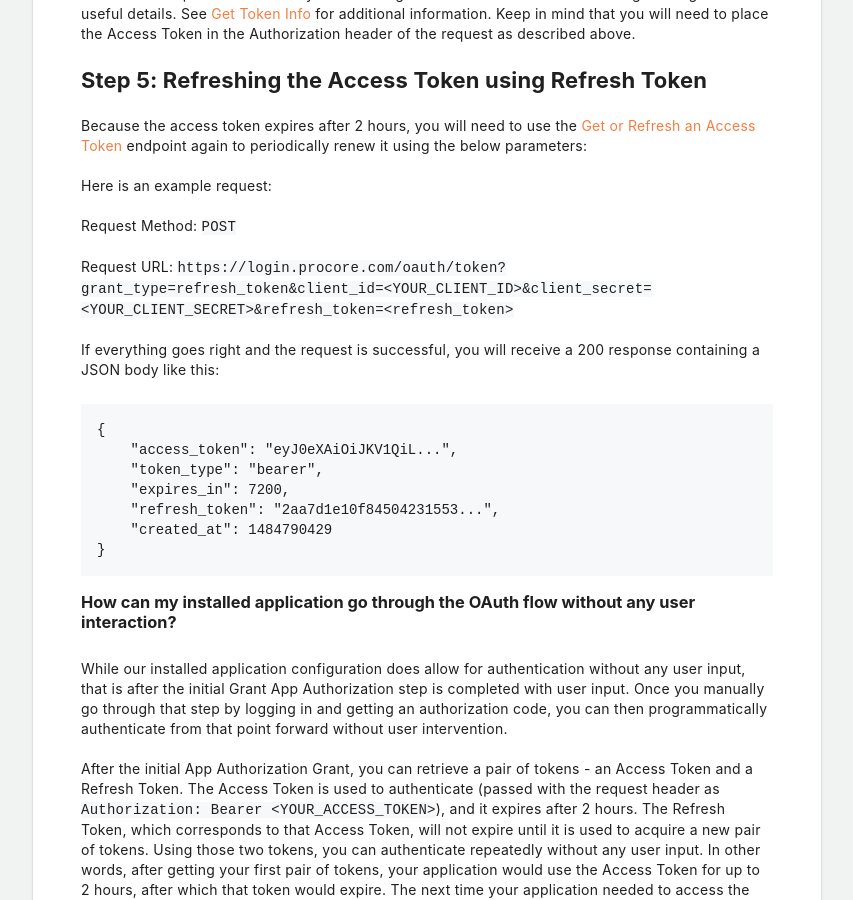
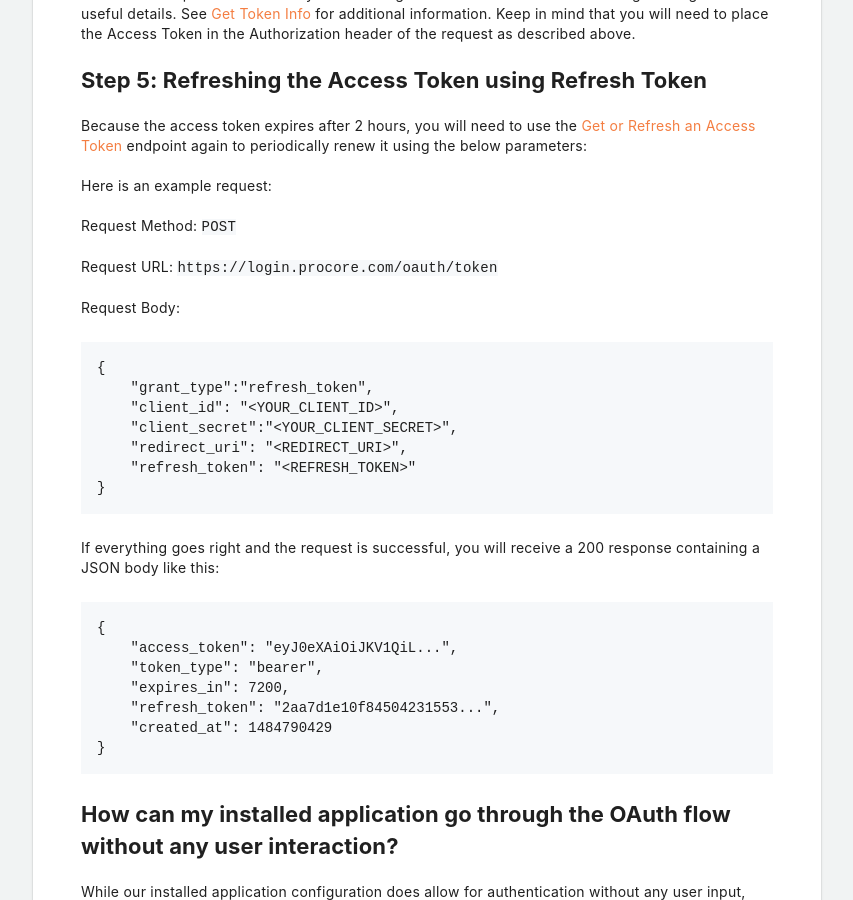
Before and after one commit to procore/documentation, a Jekyll site: the page built from oauth/oauth_installed_apps.md, in a window 1280 px wide and 900 px high, scrolled down 3962 px. Shown: the whole window, without its empty margins (411-1264 px from the left). Built offline with Jekyll 4.4.1, drawn with Linux system fonts in a browser that asks for light colours.

Commit message:
Fixing code example in refresh token step.

````diff
--- a/oauth/oauth_installed_apps.md
+++ b/oauth/oauth_installed_apps.md
@@ -120,7 +120,19 @@ Here is an example request:
 
 Request Method: `POST`
 
-Request URL: `https://login.procore.com/oauth/token?grant_type=refresh_token&client_id=<YOUR_CLIENT_ID>&client_secret=<YOUR_CLIENT_SECRET>&refresh_token=<refresh_token>`
+Request URL: `https://login.procore.com/oauth/token`
+
+Request Body:
+
+```
+{
+    "grant_type":"refresh_token",
+    "client_id": "<YOUR_CLIENT_ID>",
+    "client_secret":"<YOUR_CLIENT_SECRET>",
+    "redirect_uri": "<REDIRECT_URI>",
+    "refresh_token": "<REFRESH_TOKEN>"
+}
+```
 
 If everything goes right and the request is successful, you will receive a 200 response containing a JSON body like this:
 
@@ -134,7 +146,7 @@ If everything goes right and the request is successful, you will receive a 200 r
 }
 ```
 
-### How can my installed application go through the OAuth flow without any user interaction?
+## How can my installed application go through the OAuth flow without any user interaction?
 
 While our installed application configuration does allow for authentication without any user input, that is after the initial Grant App Authorization step is completed with user input.
 Once you manually go through that step by logging in and getting an authorization code, you can then programmatically authenticate from that point forward without user intervention.
````
